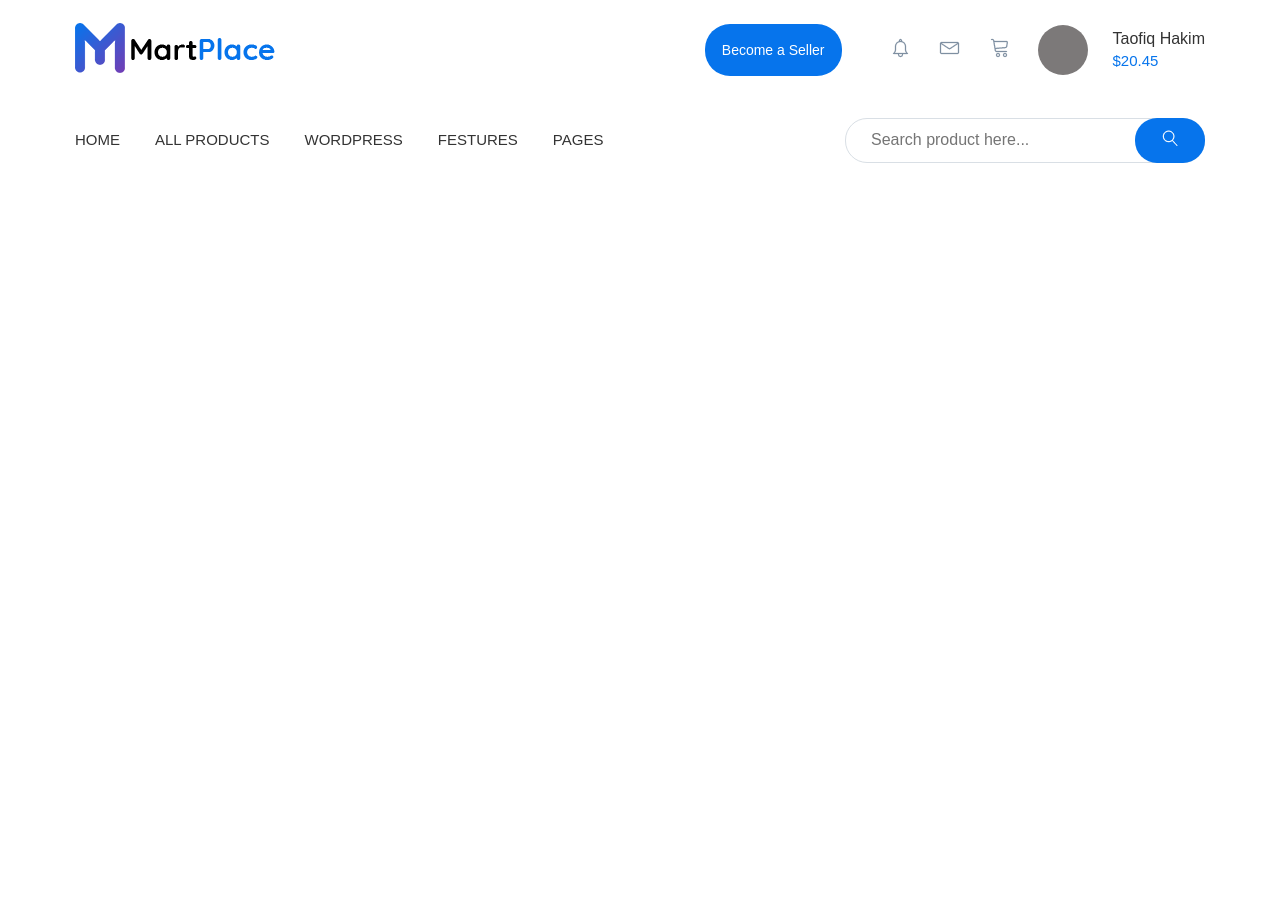
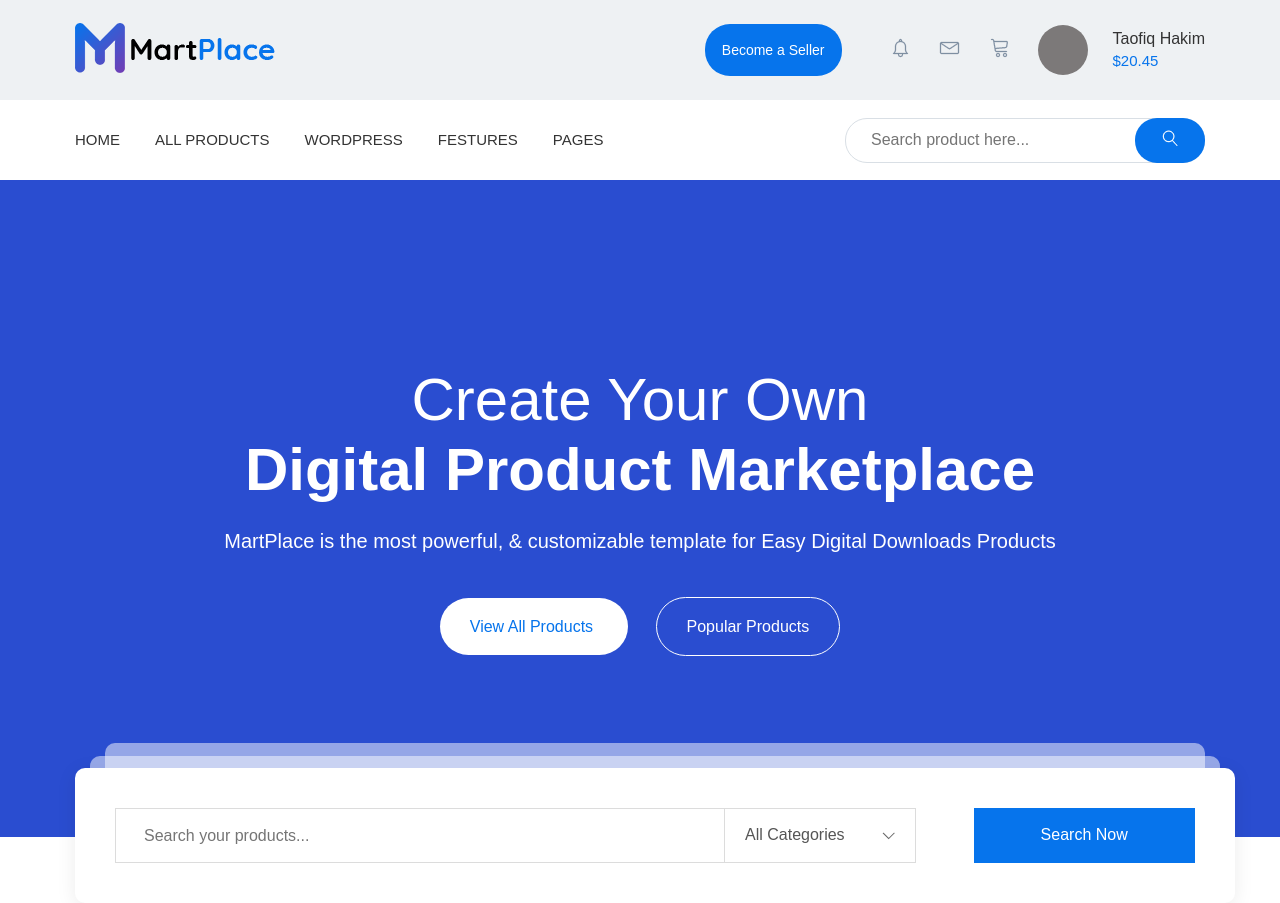
Before and after one commit to Kulikova-Larysa/MartPlace, a website: page app/index.html in a window 1280 px wide. Before the commit the page ends 800 px from the top, so only its background shows below. Drawn offline with nearby package versions, Linux system fonts and the light colour scheme; files that its build step writes are made by us from their sources.

Commit message:
added product

```diff
--- a/app/index.html
+++ b/app/index.html
@@ -13,7 +13,7 @@
 <body>
 
 
-  <heafer class="header">
+  <header class="header">
     <div class="container">
       <div class="header__top">
         <div class="header__logo">
@@ -94,9 +94,44 @@
           </form>
         </div>
       </div>
-     </div>
     </div>
-  </heafer>
+    </div>
+  </header>
+
+  <main class="product">
+    <div class="container">
+      <div class="product__box">
+        <div class="product__text">
+          Create Your Own
+        </div>
+        <div class="product__title">
+          Digital Product Marketplace
+        </div>
+        <div class="product__inner">
+          MartPlace is the most powerful, & customizable template for Easy Digital Downloads Products
+        </div>
+        <a class="product__link product__link--bg-white">
+          View All Products
+        </a>
+        <a class="product__link product__link--bg-blue">
+          Popular Products
+        </a>
+      </div>
+      <div class="product__block">
+        <form class="product__form">
+          <input class="product__search" type="text" placeholder="Search your products...">
+          <nav class="product__menu">
+            <li class="product__nav">
+              All Categories
+            </li>
+          </nav>
+          <a class="product__submit">
+            Search Now
+          </a>
+        </form>
+      </div>
+    </div>
+  </main>
 
 
 
--- a/app/scss/_global.scss
+++ b/app/scss/_global.scss
@@ -10,6 +10,7 @@
 
 body {
   font-family: 'Quicksand-Regular', sans-serif;
+  font-weight: 400;
 }
 
 .container {
--- a/app/scss/_vars.scss
+++ b/app/scss/_vars.scss
@@ -1,3 +1,4 @@
 $bg: #eef1f3;
 $button: #0674ec;
 $text: #333333;
+$border: #dcdcdc;
--- a/app/scss/style.scss
+++ b/app/scss/style.scss
@@ -1,6 +1,9 @@
 @import '_global';
 @import '_vars';
 @import 'fonts';
+
+
+// header
 
 
 .header {
@@ -47,7 +50,6 @@
   }
   &__price {
     font-size: 15px;
-    font-weight: 400;
     color: $button;
   }
   &__bottom {
@@ -85,7 +87,6 @@
       color: #898f96;
       font-size: 15px;
       line-height: 30px;
-      font-weight: 400;
     }
   }
   &__submit {
@@ -99,4 +100,121 @@
     right: 0;
     top: 0;
   }
+  &__header {
+    background-color: #fff;
+  }
 }
+
+// product
+
+
+.product {
+  background-color: #2a4dd0;
+  position: relative;
+  &__box {
+    text-align: center;
+    color: #fff;
+    font-size: 60px;
+    line-height: 70px;
+    padding: 185px 0 175px;
+    height: 100%;
+  }
+  &__title {
+    font-weight: 700;
+  }
+  &__inner {
+    font-size: 20px;
+    line-height: 72px;
+  }
+  &__link {
+    font-size: 16px;
+    width: 190px;
+    height: 50px;
+    border-radius: 33px;
+    padding: 20px 30px;
+    &--bg-white {
+      background-color: #fff;
+      color: $button;
+      margin-right: 28px;
+    }
+    &--bg-blue {
+      background-color: transparent;
+      color: #fff;
+      border: 1px solid #fff;
+    }
+  }
+  &__block {
+    width: 1160px;
+    background-color: #fff;
+    position: absolute;
+    box-shadow: 0px 4px 20px 0px rgba(0, 0, 0, 0.08);
+    border-radius: 10px;
+    bottom: -66px;
+    z-index: 5;
+    &::after {
+      content: '';
+      position: absolute;
+      background-color: #fff;
+      opacity: 2;
+      width: 1100px;
+      height: 135px;
+      z-index: -3;
+      opacity: 0.502;
+      top: -25px;
+      border-radius: 10px;
+      right: 30px;
+    }
+    &::before {
+      content: '';
+      position: absolute;
+      background-color: #fff;
+      opacity: 2;
+      width: 1130px;
+      height: 135px;
+      z-index: -4;
+      opacity: 0.502;
+      top: -12px;
+      border-radius: 10px;
+      right: 15px;
+    }
+
+  }
+  &__form {
+    display: flex;
+    padding: 40px;
+    font-size: 16px;
+  }
+  &__search {
+    width: 610px;
+    border: 1px solid $border;
+    height: 55px;
+    padding-left: 28px;
+  }
+  &__menu {
+    border: 1px solid $border;
+    border-left: none;
+    display: flex;
+    align-items: center;
+    position: relative;
+    padding: 20px 70px 20px 20px;
+    height: 55px;
+    margin-right: 58px;
+    &:before {
+      content: '';
+      position: absolute;
+      width: 13px;
+      height: 8px;
+      background-image: url(../images/arrow.png);
+      right: 20px;
+    }
+  }
+  &__nav {
+    color: #555555;
+  }
+  &__submit {
+    padding: 18px 67px;
+    background-color: $button;
+    font-size: 16px;
+    color: #fff;
+  }
+}
```
Also changed, not shown: app/images/arrow.png (added), app/images/icons1.svg (added), app/images/icons2.svg (added), app/images/icons3.svg (added).
